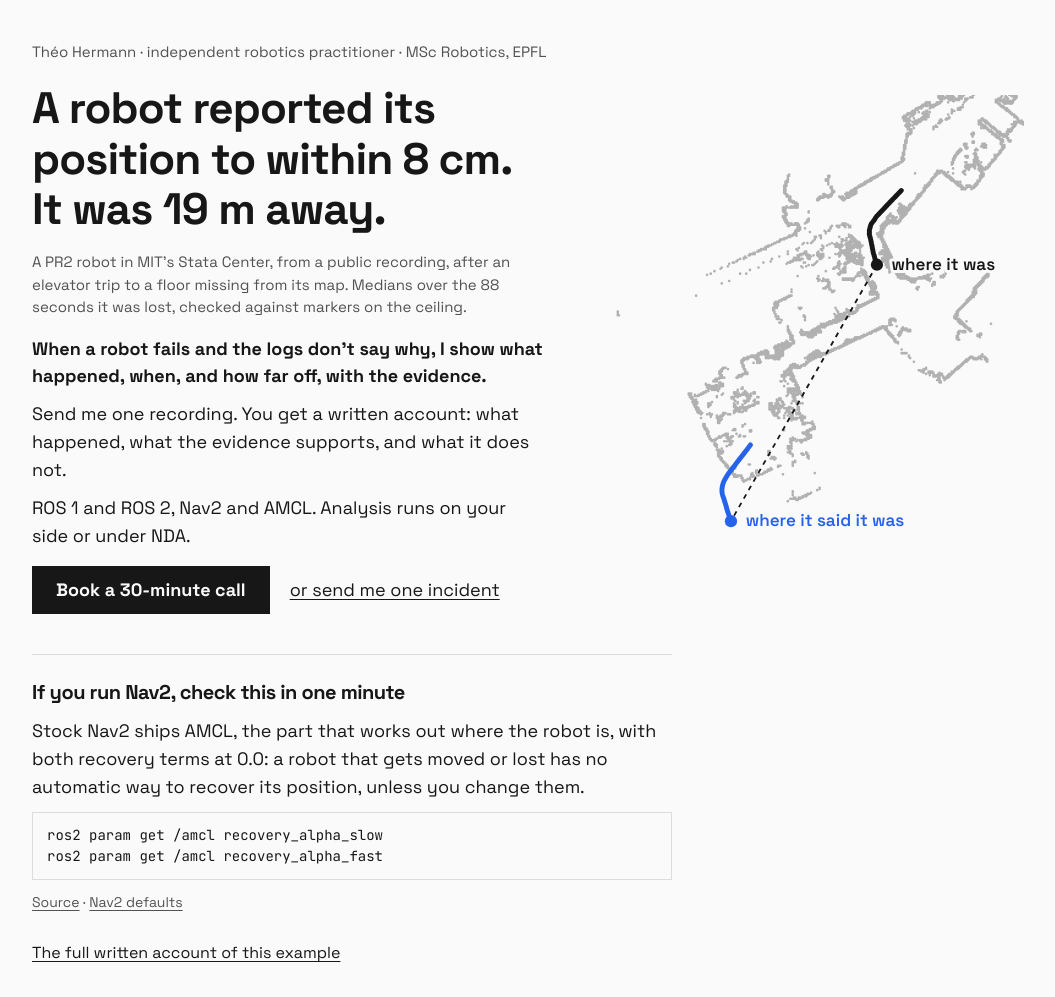
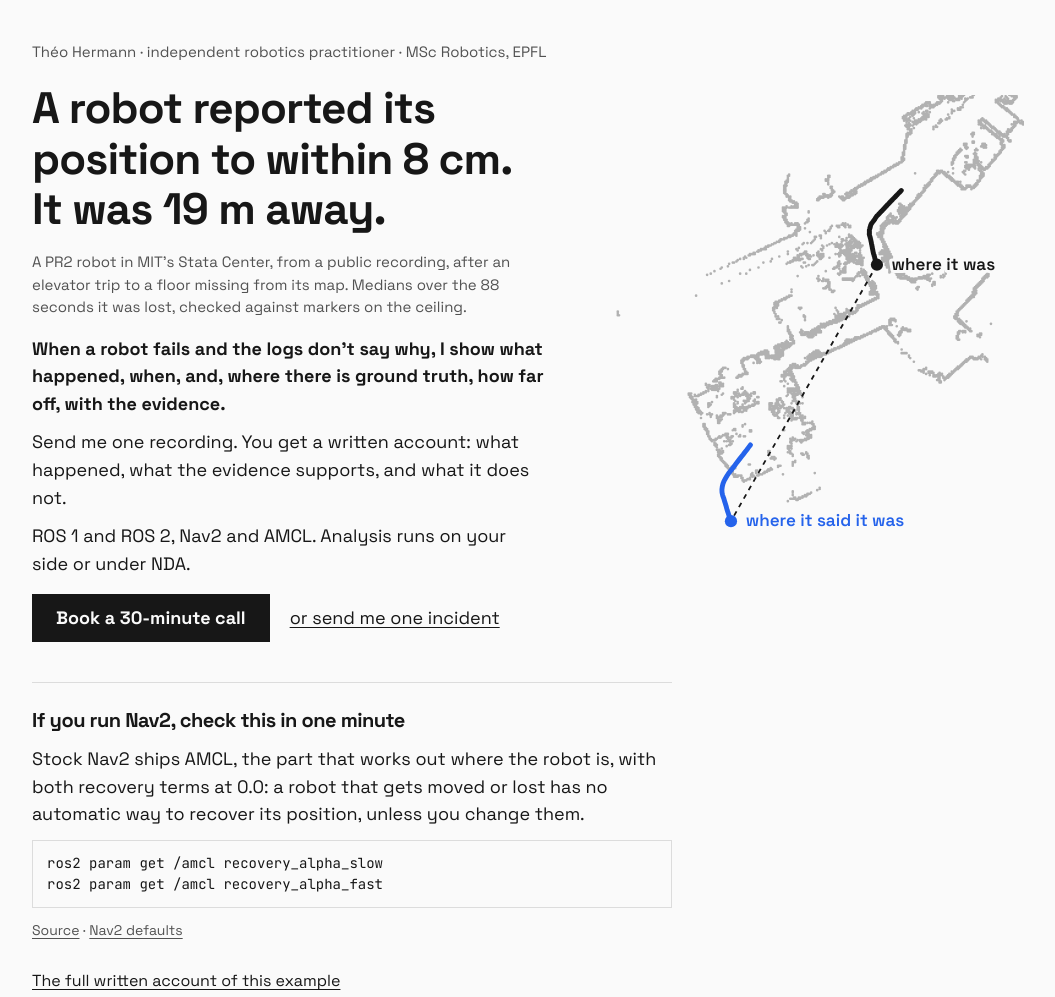
Before and after one commit to thrmnn/theohermann.ch, an Astro site: page / in a window 1280 px wide. Shown: the top 997 px of the page, without its empty margins (112-1167 px from the left). Built offline with nearby package versions, Linux system fonts and the light colour scheme; Astro itself is replaced by a stand-in of ours.

Commit message:
.ch: 'how far off' only where there is ground truth (your tap, 13 Nov)
Co-Authored-By: Claude Opus 5.5 <noreply@anthropic.com>

```diff
--- a/src/data/site.ts
+++ b/src/data/site.ts
@@ -1,7 +1,7 @@
 export const siteConfig = {
   title: 'Théo Hermann',
   description:
-    "When a robot fails and the logs don't say why, I show what happened, when, and how far off, with the evidence.",
+    "When a robot fails and the logs don't say why, I show what happened, when, and, where there is ground truth, how far off, with the evidence.",
   url: 'https://theohermann.ch',
   author: 'Théo Hermann',
   ogImage: '/og-default.png',
--- a/src/pages/index.astro
+++ b/src/pages/index.astro
@@ -38,7 +38,7 @@ const lostS = Math.round(meta.zones_s.lost_end_s - meta.zones_s.lost_start_s);
       <div class="hero-side">
         <p class="note">A PR2 robot in MIT's Stata Center, from a public recording, after an elevator trip to a floor missing from its map. Medians over the {lostS} seconds it was lost, checked against markers on the ceiling.</p>
         <div class="offer">
-          <p><strong>When a robot fails and the logs don't say why, I show what happened, when, and how far off, with the evidence.</strong></p>
+          <p><strong>When a robot fails and the logs don't say why, I show what happened, when, and, where there is ground truth, how far off, with the evidence.</strong></p>
           <p>Send me one recording. You get a written account: what happened, what the evidence supports, and what it does not.</p>
           <p>ROS 1 and ROS 2, Nav2 and AMCL. Analysis runs on your side or under NDA.</p>
         </div>
```
